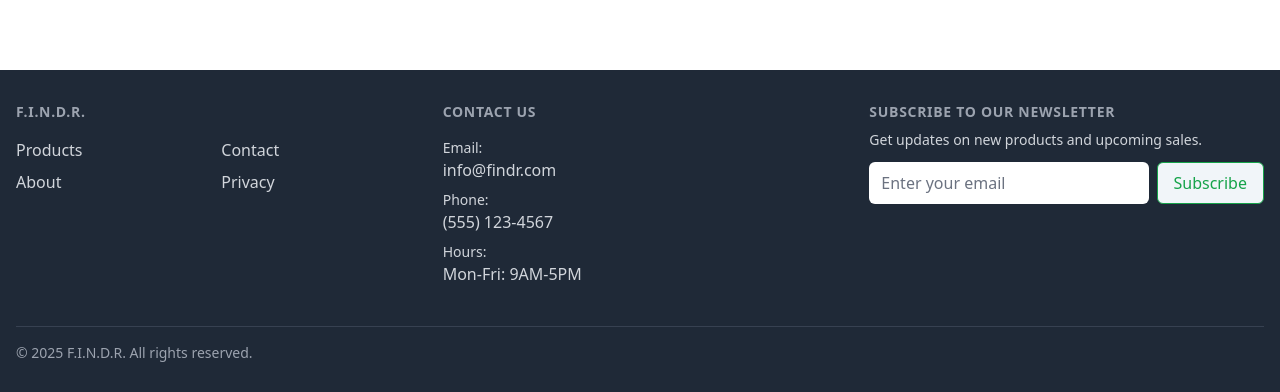
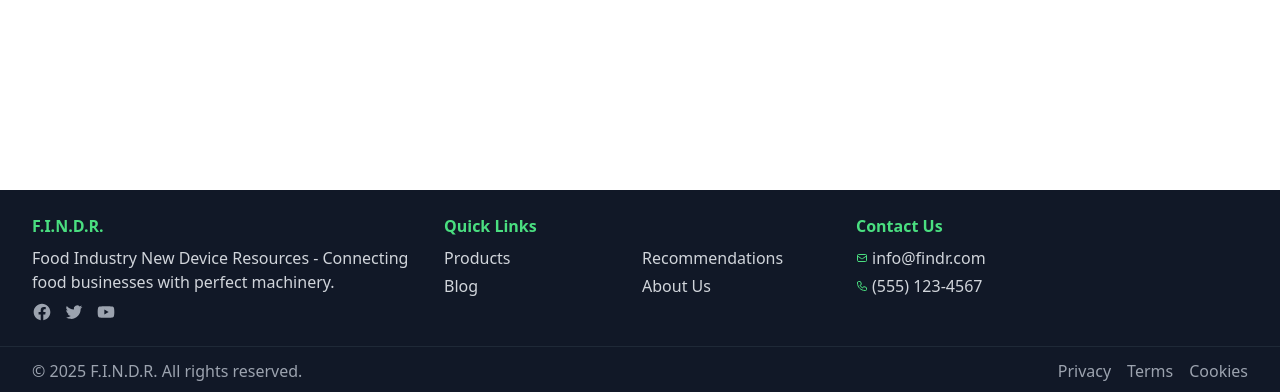
Before and after one commit to rachit404/FINDR_IPD, a React (Vite) app in the folder frontend/: page /product/1 in a window 1280 px wide. Shown: the part 405-797 px from the top of the page. Built offline with nearby package versions, Linux system fonts and the light colour scheme; no server answers.

Commit message:
->Home.jsx removed CTA Section ->Footer.jsx changed Look

```diff
--- a/frontend/src/components/Footer.jsx
+++ b/frontend/src/components/Footer.jsx
@@ -3,103 +3,96 @@ import { Link } from "react-router-dom";
 
 const Footer = () => {
   return (
-    <footer className="bg-gray-800 text-white py-8 px-4">
-      <div className="max-w-7xl mx-auto">
-        {/* Main footer content */}
-        <div className="grid grid-cols-1 md:grid-cols-3 gap-8">
-          {/* Company & Links */}
+    <footer className="bg-gray-900 text-white">
+      {/* Top section with main content */}
+      <div className="max-w-7xl mx-auto px-4 sm:px-6 lg:px-8 py-6">
+        <div className="grid grid-cols-1 md:grid-cols-3 gap-5">
+          {/* Company info */}
           <div>
-            <h3 className="text-sm font-semibold text-gray-400 tracking-wider uppercase mb-4">
-              F.I.N.D.R.
-            </h3>
-            <div className="grid grid-cols-2 gap-4">
+            <h3 className="text-base font-semibold text-green-400 mb-2">F.I.N.D.R.</h3>
+            <p className="text-gray-300 text-s mb-2">
+              Food Industry New Device Resources - Connecting food businesses with perfect machinery.
+            </p>
+            <div className="flex space-x-3 mt-2">
+              <a href="#" className="text-gray-400 hover:text-white transition-colors">
+                <svg className="h-5 w-5" fill="currentColor" viewBox="0 0 24 24" aria-hidden="true">
+                  <path fillRule="evenodd" d="M22 12c0-5.523-4.477-10-10-10S2 6.477 2 12c0 4.991 3.657 9.128 8.438 9.878v-6.987h-2.54V12h2.54V9.797c0-2.506 1.492-3.89 3.777-3.89 1.094 0 2.238.195 2.238.195v2.46h-1.26c-1.243 0-1.63.771-1.63 1.562V12h2.773l-.443 2.89h-2.33v6.988C18.343 21.128 22 16.991 22 12z" clipRule="evenodd" />
+                </svg>
+              </a>
+              <a href="#" className="text-gray-400 hover:text-white transition-colors">
+                <svg className="h-5 w-5" fill="currentColor" viewBox="0 0 24 24" aria-hidden="true">
+                  <path d="M8.29 20.251c7.547 0 11.675-6.253 11.675-11.675 0-.178 0-.355-.012-.53A8.348 8.348 0 0022 5.92a8.19 8.19 0 01-2.357.646 4.118 4.118 0 001.804-2.27 8.224 8.224 0 01-2.605.996 4.107 4.107 0 00-6.993 3.743 11.65 11.65 0 01-8.457-4.287 4.106 4.106 0 001.27 5.477A4.072 4.072 0 012.8 9.713v.052a4.105 4.105 0 003.292 4.022 4.095 4.095 0 01-1.853.07 4.108 4.108 0 003.834 2.85A8.233 8.233 0 012 18.407a11.616 11.616 0 006.29 1.84" />
+                </svg>
+              </a>
+              <a href="#" className="text-gray-400 hover:text-white transition-colors">
+                <svg className="h-5 w-5" fill="currentColor" viewBox="0 0 24 24" aria-hidden="true">
+                  <path fillRule="evenodd" d="M19.812 5.418c.861.23 1.538.907 1.768 1.768C21.998 8.746 22 12 22 12s0 3.255-.418 4.814a2.504 2.504 0 0 1-1.768 1.768c-1.56.419-7.814.419-7.814.419s-6.255 0-7.814-.419a2.505 2.505 0 0 1-1.768-1.768C2 15.255 2 12 2 12s0-3.255.418-4.814a2.507 2.507 0 0 1 1.768-1.768C5.744 5 11.998 5 11.998 5s6.255 0 7.814.418ZM15.194 12 10 15V9l5.194 3Z" clipRule="evenodd" />
+                </svg>
+              </a>
+            </div>
+          </div>
+
+          {/* Quick Links */}
           <div>
-                <Link
-                  to="/product"
-                  className="block text-gray-300 hover:text-white mb-2"
-                >
+            <h3 className="text-base font-semibold text-green-400 mb-2">Quick Links</h3>
+            <div className="grid grid-cols-2 gap-1">
+              <Link to="/product" className="text-gray-300 hover:text-white text-s transition-colors">
                 Products
               </Link>
-                <Link
-                  to="/about"
-                  className="block text-gray-300 hover:text-white mb-2"
-                >
-                  About
+              <Link to="/recommendation" className="text-gray-300 hover:text-white text-s transition-colors">
+                Recommendations
               </Link>
-              </div>
-              <div>
-                <Link
-                  to="/contact"
-                  className="block text-gray-300 hover:text-white mb-2"
-                >
-                  Contact
+              <Link to="/blog" className="text-gray-300 hover:text-white text-s transition-colors">
+                Blog
               </Link>
-                <a
-                  href="#"
-                  className="block text-gray-300 hover:text-white mb-2"
-                >
-                  Privacy
-                </a>
-              </div>
+              <Link to="/about" className="text-gray-300 hover:text-white text-s transition-colors">
+                About Us
+              </Link>
             </div>
           </div>
 
           {/* Contact Information */}
           <div>
-            <h3 className="text-sm font-semibold text-gray-400 tracking-wider uppercase mb-4">
-              Contact Us
-            </h3>
-            <div className="text-gray-300">
-              <p className="mb-2">
-                <span className="block text-sm">Email:</span>
-                <a href="mailto:info@findr.com" className="hover:text-white">
+            <h3 className="text-base font-semibold text-green-400 mb-2">Contact Us</h3>
+            <div className="grid grid-cols-1 gap-1">
+              <div className="flex items-center">
+                <svg className="h-3 w-3 mr-1 text-green-400" fill="none" viewBox="0 0 24 24" stroke="currentColor">
+                  <path strokeLinecap="round" strokeLinejoin="round" strokeWidth={2} d="M3 8l7.89 5.26a2 2 0 002.22 0L21 8M5 19h14a2 2 0 002-2V7a2 2 0 00-2-2H5a2 2 0 00-2 2v10a2 2 0 002 2z" />
+                </svg>
+                <a href="mailto:info@findr.com" className="text-gray-300 hover:text-white text-s transition-colors">
                   info@findr.com
                 </a>
-              </p>
-              <p className="mb-2">
-                <span className="block text-sm">Phone:</span>
-                <a href="tel:+15551234567" className="hover:text-white">
-                  (555) 123-4567
-                </a>
-              </p>
-              <p className="mb-2">
-                <span className="block text-sm">Hours:</span>
-                Mon-Fri: 9AM-5PM
-              </p>
+              </div>
+              <div className="flex items-center">
+                <svg className="h-3 w-3 mr-1 text-green-400" fill="none" viewBox="0 0 24 24" stroke="currentColor">
+                  <path strokeLinecap="round" strokeLinejoin="round" strokeWidth={2} d="M3 5a2 2 0 012-2h3.28a1 1 0 01.948.684l1.498 4.493a1 1 0 01-.502 1.21l-2.257 1.13a11.042 11.042 0 005.516 5.516l1.13-2.257a1 1 0 011.21-.502l4.493 1.498a1 1 0 01.684.949V19a2 2 0 01-2 2h-1C9.716 21 3 14.284 3 6V5z" />
+                </svg>
+                <span className="text-gray-300 text-s">(555) 123-4567</span>
+              </div>
+            </div>
+          </div>
         </div>
       </div>
 
-          {/* Newsletter */}
-          <div>
-            <h3 className="text-sm font-semibold text-gray-400 tracking-wider uppercase mb-2">
-              Subscribe to our newsletter
-            </h3>
-            <p className="text-sm text-gray-300 mb-3">
-              Get updates on new products and upcoming sales.
+      {/* Bottom section with copyright */}
+      <div className="border-t border-gray-800">
+        <div className="max-w-7xl mx-auto px-4 sm:px-6 lg:px-8 py-3 flex flex-col md:flex-row justify-between items-center">
+          <p className="text-gray-400 text-s">
+            &copy; {new Date().getFullYear()} F.I.N.D.R. All rights reserved.
           </p>
-            <form className="flex flex-col sm:flex-row gap-2">
-              <input
-                type="email"
-                name="email-address"
-                id="email-address"
-                autoComplete="email"
-                required
-                className="bg-white rounded-md py-2 px-3 text-gray-900 placeholder-gray-500 min-w-0 flex-1"
-                placeholder="Enter your email"
-              />
-              <button
-                type="submit"
-                className="bg-slate-100 text-green-600 px-4 py-2 rounded-md border border-green-600 hover:bg-green-600 hover:text-white transition-all focus:ring-2 focus:ring-green-500"
-              >
-                Subscribe
-              </button>
-            </form>
+          <div className="mt-1 md:mt-0">
+            <div className="flex space-x-4 text-s">
+              <a href="#" className="text-gray-400 hover:text-white transition-colors">
+                Privacy
+              </a>
+              <a href="#" className="text-gray-400 hover:text-white transition-colors">
+                Terms
+              </a>
+              <a href="#" className="text-gray-400 hover:text-white transition-colors">
+                Cookies
+              </a>
             </div>
           </div>
-
-        {/* Copyright */}
-        <div className="mt-8 pt-4 border-t border-gray-700 text-sm text-gray-400">
-          &copy; 2025 F.I.N.D.R. All rights reserved.
         </div>
       </div>
     </footer>
--- a/frontend/src/pages/Home.jsx
+++ b/frontend/src/pages/Home.jsx
@@ -274,33 +274,15 @@ const Home = () => {
         </div>
       </div>
 
-      {/* CTA Section */}
+      {/* CTA Section
       <div className="bg-gray-900">
-        <div className="max-w-7xl mx-auto py-12 px-4 sm:px-6 lg:py-16 lg:px-8 lg:flex lg:items-center lg:justify-between">
-          <h2 className="text-3xl font-extrabold tracking-tight text-white sm:text-4xl">
+        <div className="max-w-7xl mx-auto py-12 px-4 sm:px-6 lg:py-16 lg:px-8 text-center">
+          <h2 className="text-3xl font-extrabold tracking-tight text-white sm:text-4xl mx-auto">
             <span className="block">Ready to find your perfect machine?</span>
             <span className="block text-green-400">Start exploring today.</span>
           </h2>
-          <div className="mt-8 flex lg:mt-0 lg:flex-shrink-0">
-            <div className="inline-flex rounded-md shadow">
-              <Link
-                to="/contact"
-                className="inline-flex items-center justify-center px-5 py-3 border border-transparent text-base font-medium rounded-md text-gray-900 bg-white hover:bg-gray-50"
-              >
-                Contact Us
-              </Link>
-            </div>
-            <div className="ml-3 inline-flex rounded-md shadow">
-              <Link
-                to="/product"
-                className="inline-flex items-center justify-center px-5 py-3 border border-transparent text-base font-medium rounded-md text-white bg-green-600 hover:bg-green-700"
-              >
-                Browse Products
-              </Link>
-            </div>
-          </div>
         </div>
-      </div>
+      </div> */}
     </div>
   );
 };
```
Also changed, not shown: 1 other file (tests, documents, lock files or other folders). Lines whose indentation alone changed are shown as unchanged.
